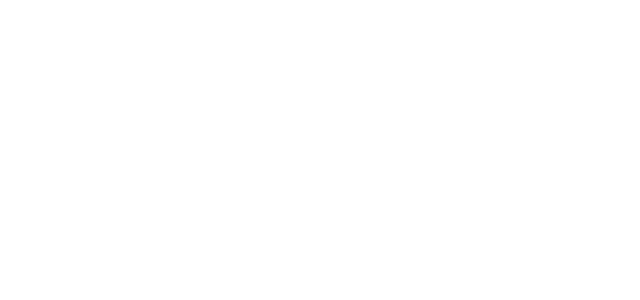
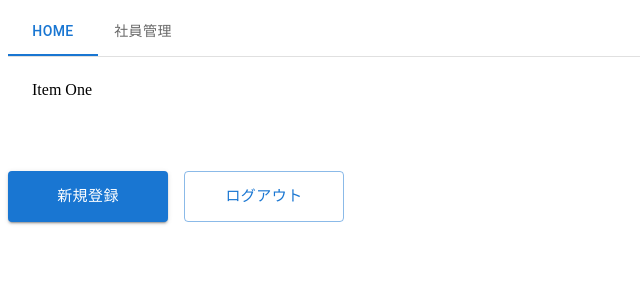
Before and after one commit to ChoMihyang/attendance-keeper, a React (Create React App) app in the folder front/: page / in a window 1280 px wide. Before the commit this address had no page. Shown: the top 300 px of the page, without its empty margins (0-640 px from the left). Built offline with nearby package versions, Linux system fonts and the light colour scheme.

Commit message:
Feat Home page

```diff
--- a/front/package.json
+++ b/front/package.json
@@ -6,6 +6,7 @@
     "@emotion/react": "^11.11.3",
     "@emotion/styled": "^11.11.0",
     "@mui/icons-material": "^5.15.7",
+    "@mui/lab": "^5.0.0-alpha.163",
     "@mui/material": "^5.15.6",
     "@mui/styled-engine-sc": "^6.0.0-alpha.13",
     "@testing-library/jest-dom": "^5.17.0",
@@ -14,7 +15,7 @@
     "react": "^18.2.0",
     "react-dom": "^18.2.0",
     "react-router-dom": "^6.21.3",
-    "react-scripts": "5.0.1",
+    "react-scripts": "^5.0.1",
     "styled-components": "^6.1.8",
     "web-vitals": "^2.1.4"
   },
--- a/front/src/App.js
+++ b/front/src/App.js
@@ -8,7 +8,7 @@
   return (
     <Router>
       <Routes>
-      <Route path="/home" element={<Home />} />
+      <Route path="/" element={<Home />} />
         <Route path="/register" element={<Register />} />
         <Route path="/login" element={<Login />}></Route>
       </Routes>
--- a/front/src/components/Home.js
+++ b/front/src/components/Home.js
@@ -1,10 +1,52 @@
+import { Box, Button, Tab } from "@mui/material";
+import { TabContext, TabList, TabPanel } from "@mui/lab";
+import { useState } from "react";
+import { Link } from 'react-router-dom';
+
+
 function Home() {
-    return (
-        <div>
-        <h1>Home</h1>
-        <p>Welcome to our site!</p>
-        </div>
-    );
+  const [value, setValue] = useState("1");
+  const handleChange = (newValue) => {
+    setValue(newValue);
+  };
+  // TODO: ログインユーザーのAuth値を取得する
+  const user = {
+    name: "John Doe",
+    staffId: "123456",
+    auth: "admin",
+  };
+
+  // TODO: ログアウト時、セッションを終了する
+  return (
+    <div>
+      <TabContext value={value}>
+        <Box sx={{ borderBottom: 1, borderColor: "divider" }}>
+          <TabList onChange={handleChange} aria-label="lab API tabs example">
+            <Tab label="Home" value="1" />
+            {user.auth === "admin" && <Tab label="社員管理" value="2" />}
+          </TabList>
+        </Box>
+        <TabPanel value="1">Item One</TabPanel>
+        <TabPanel value="2">Item Two</TabPanel>
+      </TabContext>
+      <Button
+        component={Link} to="/register"
+        variant="contained"
+        size="large"
+        sx={{ width: "10rem", height: "3.2rem", my: "3rem", mr: "1rem" }}
+      >
+        新規登録
+      </Button>
+      <Button
+        component={Link} to="/login"
+        variant="outlined"
+        size="large"
+        sx={{ width: "10rem", height: "3.2rem", my: "3rem" }}
+      >
+        ログアウト
+      </Button>
+    </div>
+  );
 }
 
 export default Home;
--- a/front/src/components/Register.js
+++ b/front/src/components/Register.js
@@ -9,7 +9,6 @@
   RadioGroup,
   FormControlLabel,
 } from "@mui/material";
-import { Link } from "react-router-dom";
 
 function Register() {
   const [name, setName] = useState("");
```
Also changed, not shown: front/src/components/Login.js (indentation only), 1 other file (tests, documents, lock files or other folders).
